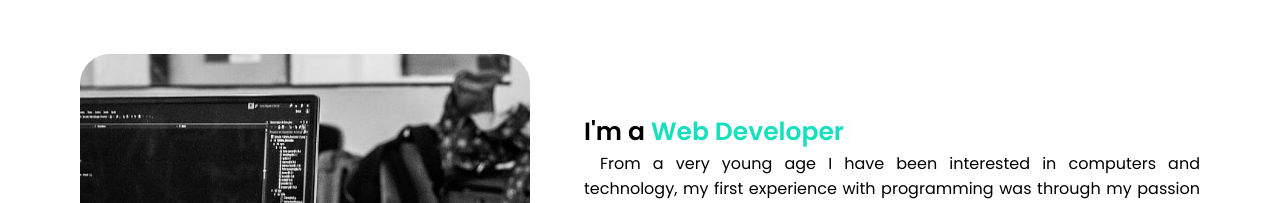
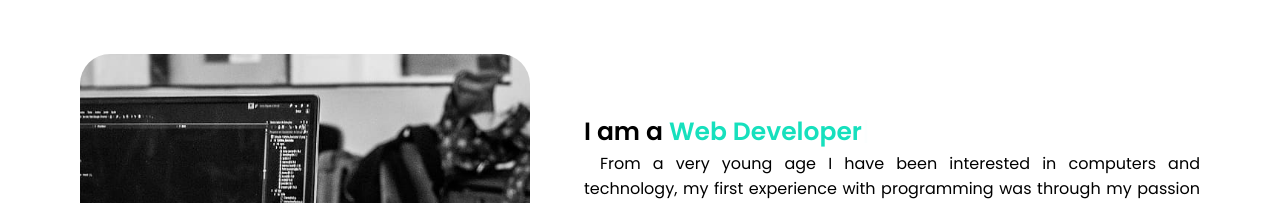
Before and after one commit to Abdul-Muhammed/Abdul-Muhammed.github.io, a plain HTML site: page index.html in a window 1280 px wide. Shown: the part 993-1196 px from the top of the page. Drawn offline with nearby package versions, Linux system fonts and the light colour scheme.

Commit message:
Fixed some grammatical errors

```diff
--- a/index.html
+++ b/index.html
@@ -58,7 +58,7 @@
           <img src="./assets/zubair.jpg" alt="perfil">
         </div>
         <div class="column right">
-          <div class="text">I'm a <span class="about-typing"></span> </div>
+          <div class="text">I am a <span class="about-typing"></span> </div>
           <p>&emsp;From a very young age I have been interested in computers and technology, my first experience with
             programming was through my passion for digital games. When I was eleven years old I wrote my first piece
             of HTML and CSS code.</p>
```
